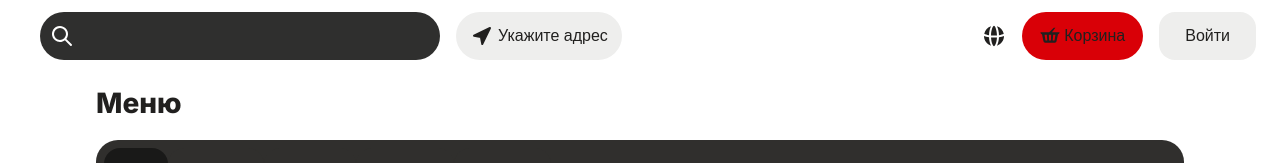
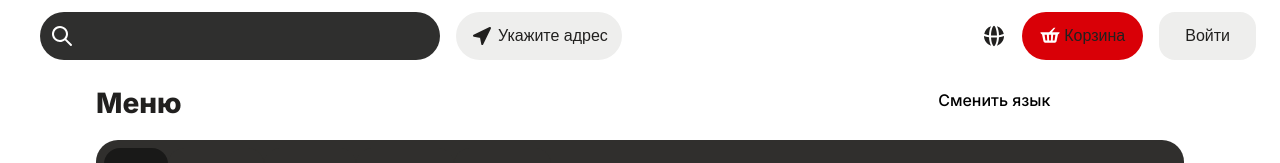
Before and after one commit to RaiseOnce/my-cafe, a Next.js app: page / in a window 1280 px wide. Shown: the top 163 px of the page. Built offline with nearby package versions, Linux system fonts and the light colour scheme.

Commit message:
hint was added

```diff
--- a/src/assets/Basket.tsx
+++ b/src/assets/Basket.tsx
@@ -5,46 +5,6 @@ type Props = React.SVGProps<SVGSVGElement> & {
 }
 
 export const Basket = ({ className }: Props) => (
-  // <svg
-  //   xmlns="http://www.w3.org/2000/svg"
-  //   width="20"
-  //   height="20"
-  //   viewBox="0 0 750 790"
-  //   className={className}
-  // >
-  //   <path d="M718 191q10 0 17 7t6 17v92H0v-92q0-10 7-17t16-7h328L530 13q7-7 17-7t16 7l33 33q7 7 7 16t-7 16L483 191h235zM46 354h649l-43 258q-2 8-8 14t-15 6H112q-8 0-14-6t-9-14z"></path>
-  // </svg>
-
-  // <svg
-  //   xmlns="http://www.w3.org/2000/svg"
-  //   width="20"
-  //   height="20"
-  //   viewBox="0 0 576 512"
-  //   className={className}
-  // >
-  //   <path d="M576 216v16c0 13.255-10.745 24-24 24h-8l-26.113 182.788C514.509 462.435 494.257 480 470.37 480H105.63c-23.887 0-44.139-17.565-47.518-41.212L32 256h-8c-13.255 0-24-10.745-24-24v-16c0-13.255 10.745-24 24-24h67.341l106.78-146.821c10.395-14.292 30.407-17.453 44.701-7.058c14.293 10.395 17.453 30.408 7.058 44.701L170.477 192h235.046L326.12 82.821c-10.395-14.292-7.234-34.306 7.059-44.701c14.291-10.395 34.306-7.235 44.701 7.058L484.659 192H552c13.255 0 24 10.745 24 24zM312 392V280c0-13.255-10.745-24-24-24s-24 10.745-24 24v112c0 13.255 10.745 24 24 24s24-10.745 24-24zm112 0V280c0-13.255-10.745-24-24-24s-24 10.745-24 24v112c0 13.255 10.745 24 24 24s24-10.745 24-24zm-224 0V280c0-13.255-10.745-24-24-24s-24 10.745-24 24v112c0 13.255 10.745 24 24 24s24-10.745 24-24z"></path>
-  // </svg>
-
-  // <svg
-  //   xmlns="http://www.w3.org/2000/svg"
-  //   width="24"
-  //   height="24"
-  //   viewBox="0 0 24 24"
-  //   className={className}
-  // >
-  //   <path d="m15.37 3.44l3.212 5.562h3.423v2h-1.167l-.757 9.083a1 1 0 0 1-.996.917H4.925a1 1 0 0 1-.997-.917l-.757-9.083H2.005v-2h3.422L8.639 3.44l1.732 1l-2.634 4.562h8.535L13.639 4.44l1.732-1Zm3.46 7.562H5.179l.667 8h12.319l.667-8Zm-5.825 2v4h-2v-4h2Zm-4 0v4h-2v-4h2Zm8 0v4h-2v-4h2Z"></path>
-  // </svg>
-
-  // <svg
-  //   xmlns="http://www.w3.org/2000/svg"
-  //   width="20"
-  //   height="20"
-  //   viewBox="0 0 24 24"
-  //   className={className}
-  // >
-  //   <path d="M12.005 2a6 6 0 0 1 6 6v1h4v2h-1.167l-.757 9.083a1 1 0 0 1-.996.917H4.925a1 1 0 0 1-.997-.917L3.171 11H2.005V9h4V8a6 6 0 0 1 6-6Zm6.826 9H5.178l.667 8h12.319l.667-8Zm-5.826 2v4h-2v-4h2Zm-4 0v4h-2v-4h2Zm8 0v4h-2v-4h2Zm-5-9A4 4 0 0 0 8.01 7.8l-.005.2v1h8V8a4 4 0 0 0-3.8-3.995l-.2-.005Z"></path>
-  // </svg>
-
   <svg
     xmlns="http://www.w3.org/2000/svg"
     width="20"
@@ -56,7 +16,6 @@ export const Basket = ({ className }: Props) => (
       fillRule="evenodd"
       clipRule="evenodd"
       d="M11 7.5L16.2071 2.29289C16.3946 2.10536 16.649 2 16.9142 2H18.5L14.375 7.5H23.5L23.2122 8.79525C23.0882 9.3531 22.5934 9.75 22.022 9.75C21.7908 9.75 21.5913 9.91232 21.5444 10.1387L19.8305 18.406C19.638 19.3343 18.8202 20 17.8721 20H6.12789C5.17981 20 4.362 19.3343 4.16954 18.406L2.45558 10.1387C2.40865 9.91232 2.20923 9.75 1.97804 9.75C1.40658 9.75 0.9118 9.3531 0.787833 8.79525L0.5 7.5H11ZM5.5 10.5H8.20833L8.75 17.5H7.0119C6.76529 17.5 6.5555 17.3202 6.51779 17.0765L5.5 10.5ZM10.6458 10.5H13.3542L13.0833 17.5H10.9167L10.6458 10.5ZM18.5 10.5H15.7917L15.25 17.5H16.9881C17.2347 17.5 17.4445 17.3202 17.4822 17.0765L18.5 10.5Z"
-      fill="currentColor"
     ></path>
   </svg>
 )
--- a/src/components/Categories/Categories.module.scss
+++ b/src/components/Categories/Categories.module.scss
@@ -56,7 +56,7 @@
 }
 
 .svg {
-  margin-right: 6px;
+  margin-right: 4px;
   fill: #ffffff;
 }
 
--- a/src/components/Header/Header.module.scss
+++ b/src/components/Header/Header.module.scss
@@ -143,7 +143,11 @@
   margin-right: 4px;
 }
 
-.lang {
+.langWrapper {
+  position: relative;
+}
+
+.langBtn {
   display: flex;
   padding: 12px 8px;
   border: none;
@@ -156,6 +160,34 @@
     fill: #7d7c7a;
     background-color: transparent !important;
   }
+}
+
+.hint {
+  position: absolute;
+  width: max-content;
+  padding: 16px;
+  top: 60px;
+  left: 50%;
+  transform: translateX(-50%);
+  background-color: #fff;
+  color: #000;
+  border-radius: 16px;
+  font-size: 16px;
+  font-weight: 500;
+}
+
+.hint::before {
+  content: '';
+  position: absolute;
+  top: 0;
+  left: 50%;
+  width: 0;
+  height: 0;
+  border: 8px solid transparent;
+  border-bottom-color: #fff;
+  border-top: 0;
+  margin-left: -8px;
+  margin-top: -8px;
 }
 
 .cartBtn {
--- a/src/components/Header/Header.tsx
+++ b/src/components/Header/Header.tsx
@@ -50,9 +50,12 @@ export default function Header({}: Props) {
         </div>
 
         <div className={styles.right}>
-          <Button className={styles.lang}>
-            <Globe />
-          </Button>
+          <div className={styles.langWrapper}>
+            <Button className={styles.langBtn}>
+              <Globe />
+            </Button>
+            <div className={styles.hint}>Сменить язык</div>
+          </div>
           <Button className={styles.cartBtn}>
             <Basket className={styles.cartSvg} />
             <span className={styles.cartText}>Корзина</span>
```
